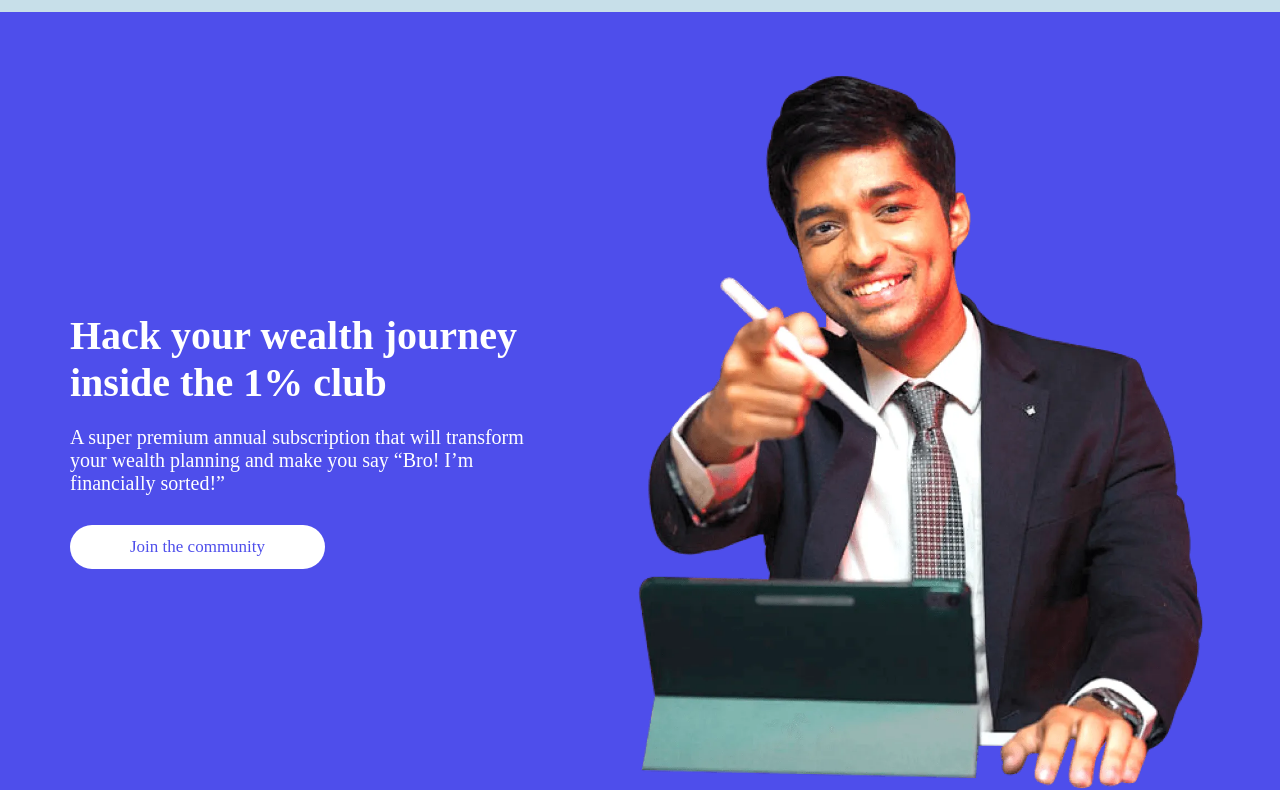
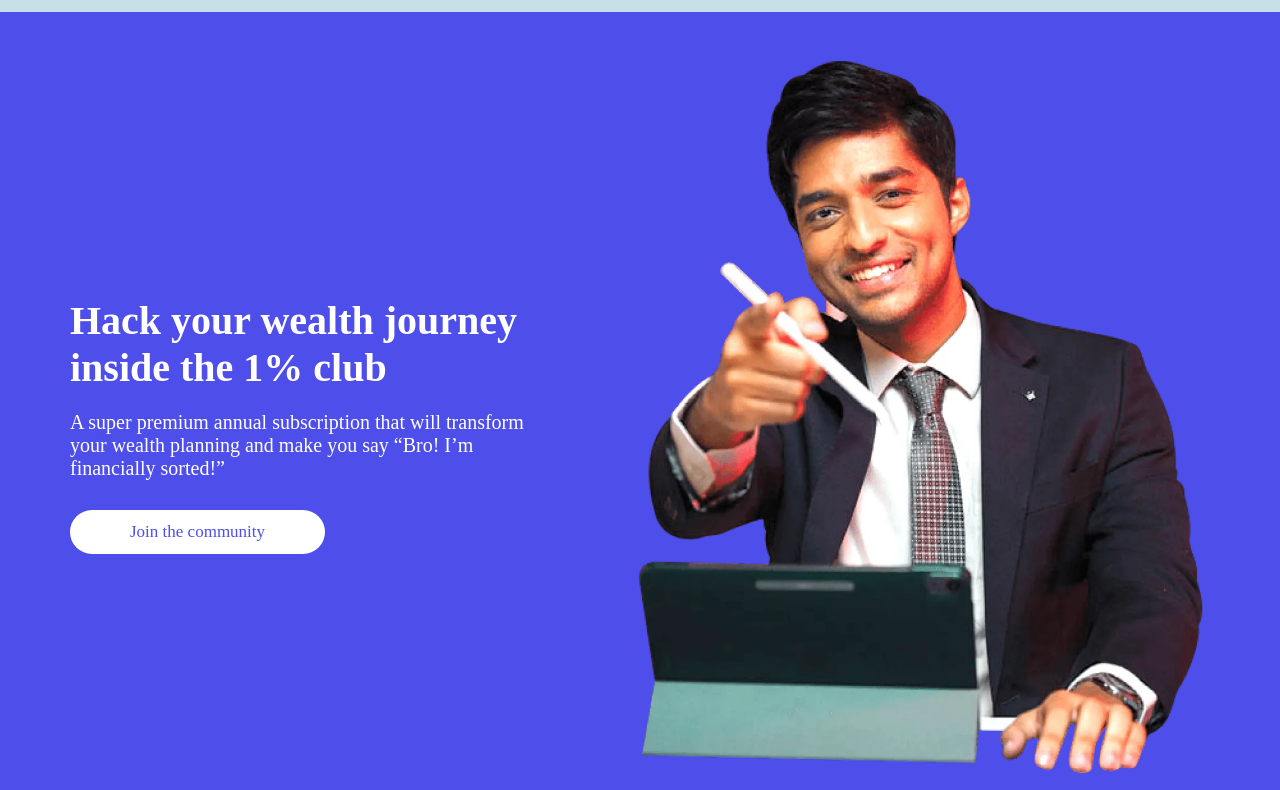
Before and after one commit to manishkmr406/Landing-page-project, a plain HTML site: page index.html in a window 1280 px wide. Shown: the part 45-835 px from the top of the page. Drawn offline with Linux system fonts and the light colour scheme.

Commit message:
header updated

```diff
--- a/style.css
+++ b/style.css
@@ -54,7 +54,7 @@ ul{
 
 /* header */
 header{
-    padding: 50px 0;
+    padding: 35px 0;
 }
 .header-section{
     justify-content: center;
@@ -63,7 +63,6 @@ header{
 }
 .header-left{
     color: #fff;
-    /* max-width: 40vw; */
 }
 .header-left h1{
     font-size: 40px;
@@ -456,10 +455,6 @@ header{
     .bars{
         display: block;
     }
-    /* .app-section{
-      border-top-left-radius: 40%;
-      border-top-right-radius: 40%;
-    } */
     .app-mobile-img{
         width: 60%;
         height: 70%;
```
